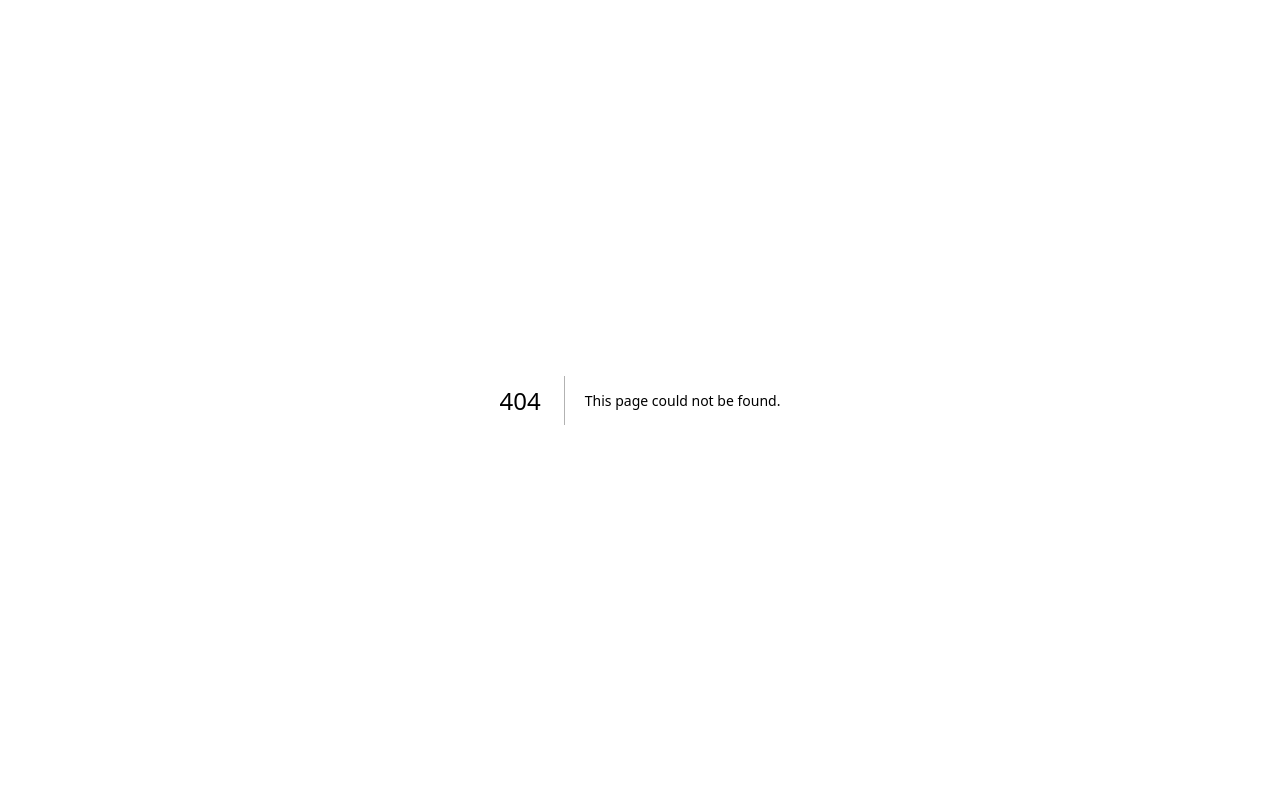
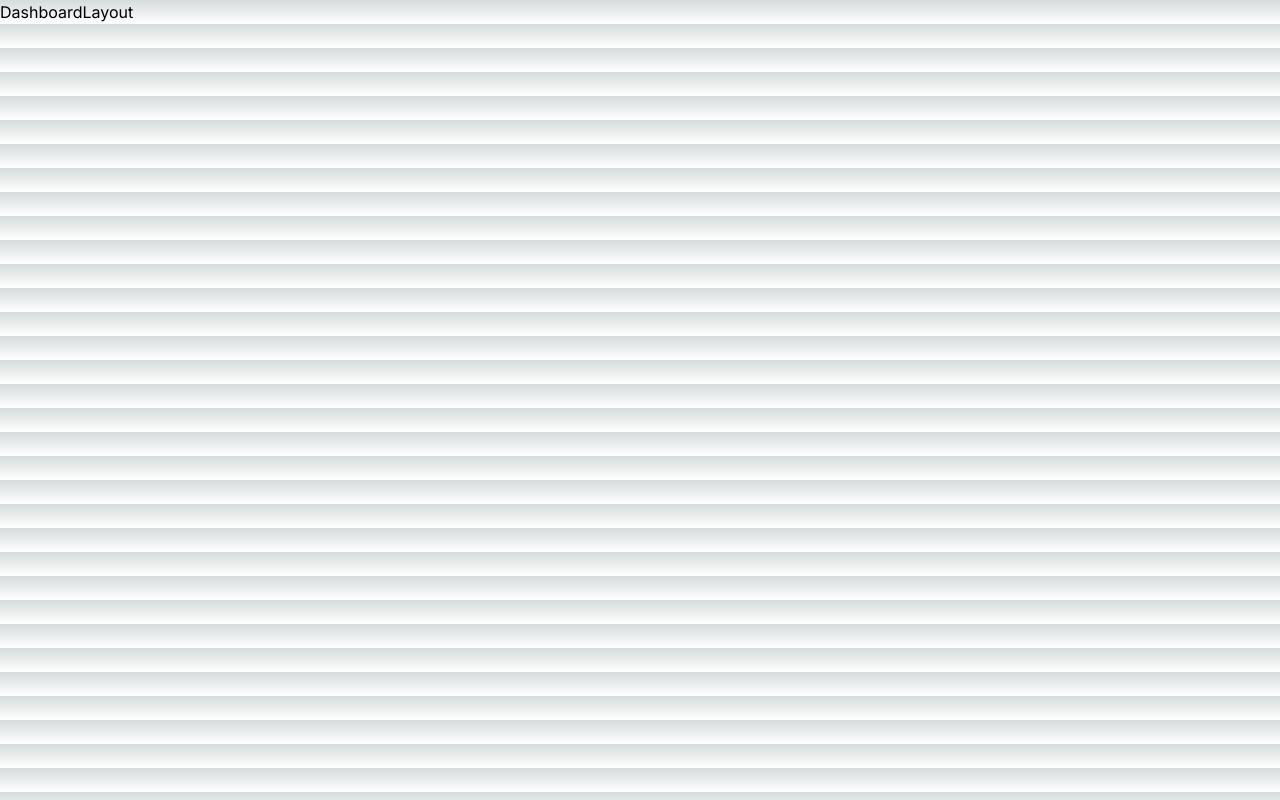
Before and after one commit to mariandrean/NewValue-Nextjs, a Next.js app: page /actualidad/dashboard/add in a window 1280 px wide. Before the commit this address had no page. Built offline with nearby package versions, Linux system fonts and the light colour scheme.

Commit message:
add pages

```diff
--- /dev/null
+++ b/src/app/actualidad/[newsId]/page.jsx
@@ -0,0 +1,9 @@
+import React from 'react'
+
+function NewsDetails() {
+  return (
+    <div>NewsDetails</div>
+  )
+}
+
+export default NewsDetails
--- /dev/null
+++ b/src/app/actualidad/dashboard/add/page.jsx
@@ -0,0 +1,9 @@
+import React from 'react'
+
+function AddNews() {
+  return (
+    <div>AddNews</div>
+  )
+}
+
+export default AddNews
--- /dev/null
+++ b/src/app/actualidad/dashboard/edit/page.jsx
@@ -0,0 +1,9 @@
+import React from 'react'
+
+function EditNews() {
+  return (
+    <div>EditNews</div>
+  )
+}
+
+export default EditNews
--- /dev/null
+++ b/src/app/actualidad/dashboard/layout.js
@@ -0,0 +1,9 @@
+import React from 'react'
+
+function DashboardLayout() {
+  return (
+    <div>DashboardLayout</div>
+  )
+}
+
+export default DashboardLayout
--- /dev/null
+++ b/src/app/actualidad/dashboard/page.jsx
@@ -0,0 +1,9 @@
+import React from 'react'
+
+function Dashboard() {
+  return (
+    <div>Dashboard</div>
+  )
+}
+
+export default Dashboard
--- /dev/null
+++ b/src/app/actualidad/login/page.jsx
@@ -0,0 +1,9 @@
+import React from 'react'
+
+function Login() {
+  return (
+    <div>Login</div>
+  )
+}
+
+export default Login
--- /dev/null
+++ b/src/app/actualidad/page.jsx
@@ -0,0 +1,9 @@
+import React from 'react'
+
+function Actualidad() {
+  return (
+    <div>Actualidad</div>
+  )
+}
+
+export default Actualidad
--- a/src/app/page.js
+++ b/src/app/page.js
@@ -1,8 +1,10 @@
 import Image from "next/image";
+import Link from "next/link";
 
 export default function Home() {
   return (
     <main className="flex min-h-screen flex-col items-center justify-between p-24">
+      <Link href="/actualidad">Actualidad</Link>
       <div className="z-10 max-w-5xl w-full items-center justify-between font-mono text-sm lg:flex">
         <p className="fixed left-0 top-0 flex w-full justify-center border-b border-gray-300 bg-gradient-to-b from-zinc-200 pb-6 pt-8 backdrop-blur-2xl dark:border-neutral-800 dark:bg-zinc-800/30 dark:from-inherit lg:static lg:w-auto  lg:rounded-xl lg:border lg:bg-gray-200 lg:p-4 lg:dark:bg-zinc-800/30">
           Get started by editing&nbsp;
```
